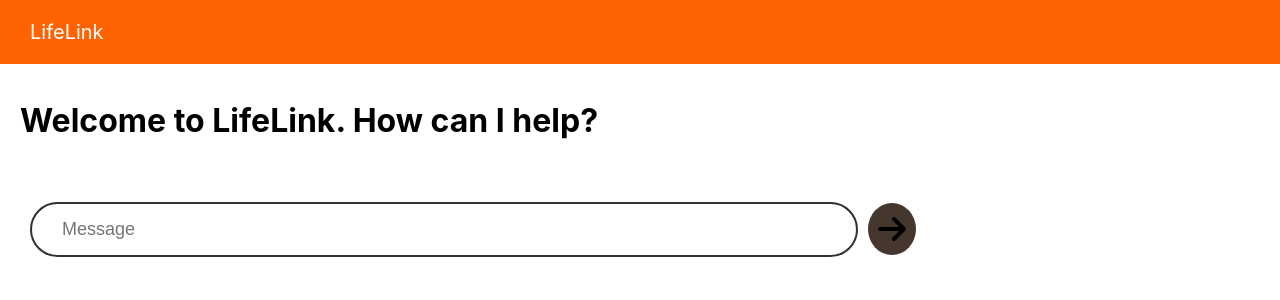
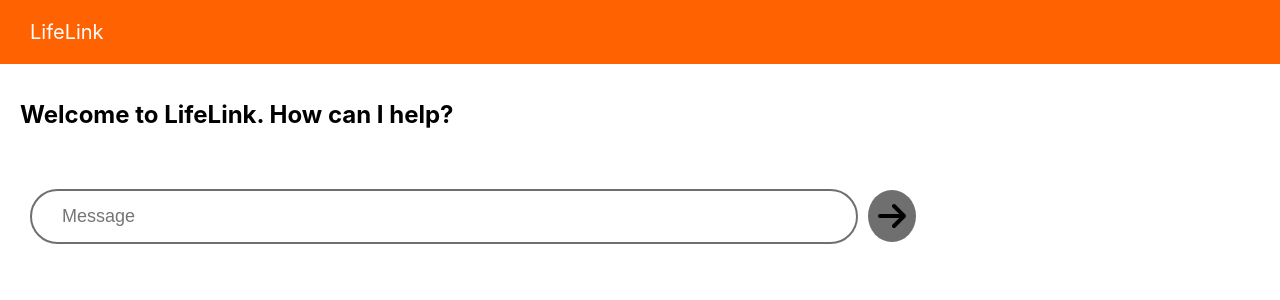
Before and after one commit to MissBellum/LifeLink, a React (Create React App) app in the folder lifelink-ui/: page / in a window 1280 px wide. Shown: the top 300 px of the page. Built offline with nearby package versions, Linux system fonts and the light colour scheme.

Commit message:
Refactored home page classNames and amended CSS variables

```diff
--- a/lifelink-ui/src/App.jsx
+++ b/lifelink-ui/src/App.jsx
@@ -13,7 +13,7 @@ function App(props) {
       <div>
         <main>
             <div className="page-content">
-              <h1>Welcome to LifeLink. How can I help?</h1>
+              <h2>Welcome to LifeLink. How can I help?</h2>
             </div>
 
             <div>
--- a/lifelink-ui/src/index.css
+++ b/lifelink-ui/src/index.css
@@ -54,7 +54,7 @@ code {
   resize: vertical;
   padding: 13px 30px;
   font-size: 18px;
-  border: 2px solid #313131;
+  border: 2px solid #6f6f6f;
   outline: none;
   transition: border-color 0.3s ease;
 }
@@ -64,7 +64,7 @@ code {
 }
 
 .submit-icon {
-  background-color: #1e0c01d1;
+  background-color: #6f6f6f;
   border-radius: 50%;
   padding: 10px;
 }
```
